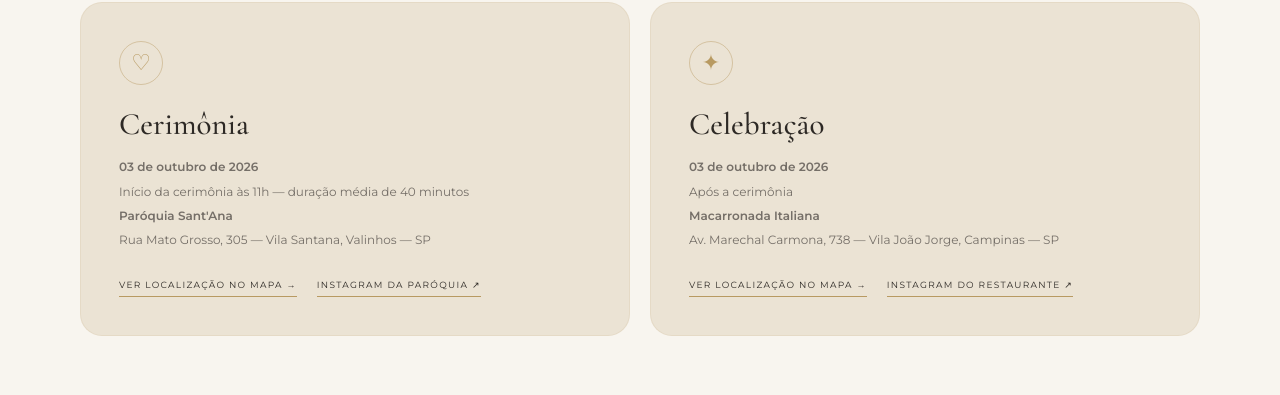
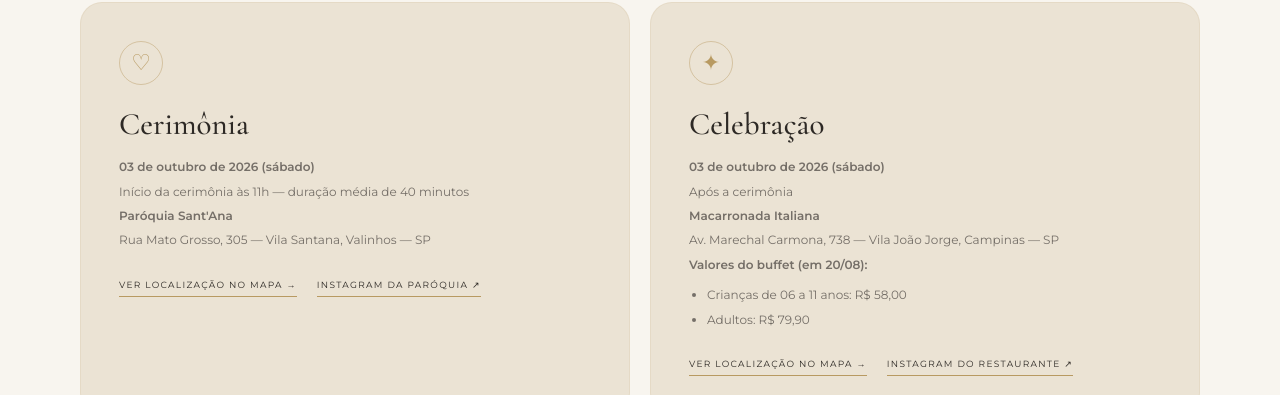
Before and after one commit to tiagostz/wedding, a React (Vite) app in the folder frontend/: page / in a window 1280 px wide. Shown: the part 1083-1478 px from the top of the page. Built offline with nearby package versions, Linux system fonts and the light colour scheme; no server answers.

Commit message:
Atualiza locais e links do e-mail

```diff
--- a/frontend/src/components/EventDetails.tsx
+++ b/frontend/src/components/EventDetails.tsx
@@ -16,7 +16,7 @@ export function EventDetails() {
           <h3>
             Cerimônia
           </h3>
-          <p><strong>03 de outubro de 2026</strong>
+          <p><strong>03 de outubro de 2026 (sábado)</strong>
           </p>
           <p>Início da cerimônia às 11h — duração média de 40 minutos
           </p>
@@ -49,7 +49,7 @@ export function EventDetails() {
           <h3>
             Celebração
           </h3>
-          <p><strong>03 de outubro de 2026</strong>
+          <p><strong>03 de outubro de 2026 (sábado)</strong>
           </p>
           <p>Após a cerimônia
           </p>
@@ -57,6 +57,12 @@ export function EventDetails() {
           </p>
           <p>Av. Marechal Carmona, 738 — Vila João Jorge, Campinas — SP
           </p>
+          <p><strong>Valores do buffet (em 20/08):</strong>
+          </p>
+          <ul className="event-list">
+            <li>Crianças de 06 a 11 anos: R$ 58,00</li>
+            <li>Adultos: R$ 79,90</li>
+          </ul>
           <div className="event-links">
             <a
               href="https://www.google.com/maps/search/?api=1&query=Macarronada+Italiana%2C+Avenida+Marechal+Carmona%2C+738%2C+Campinas%2C+SP"
--- a/frontend/src/components/RsvpForm.tsx
+++ b/frontend/src/components/RsvpForm.tsx
@@ -397,7 +397,6 @@ export function RsvpForm({
               <label>Observações</label>
               <textarea
                 rows={3}
-                placeholder="Alguma restrição alimentar, alergias ou mensagem aos noivos..."
                 value={notes}
                 onChange={(event) => setNotes(event.target.value)}
               />
--- a/frontend/src/index.css
+++ b/frontend/src/index.css
@@ -478,6 +478,18 @@ a {
   font-size: 12px;
 }
 
+.event-list {
+  margin: 10px 0 4px;
+  padding-left: 18px;
+  color: var(--muted);
+  font-size: 12px;
+  list-style: disc;
+}
+
+.event-list li + li {
+  margin-top: 4px;
+}
+
 .map-link {
   display: inline-block;
   margin-top: 22px;
@@ -894,6 +906,7 @@ a {
 .faq-answer ul {
   margin: 0 0 12px;
   padding-left: 20px;
+  list-style: disc;
 }
 
 .site-footer {
```
Also changed, not shown: 1 other file (tests, documents, lock files or other folders).
